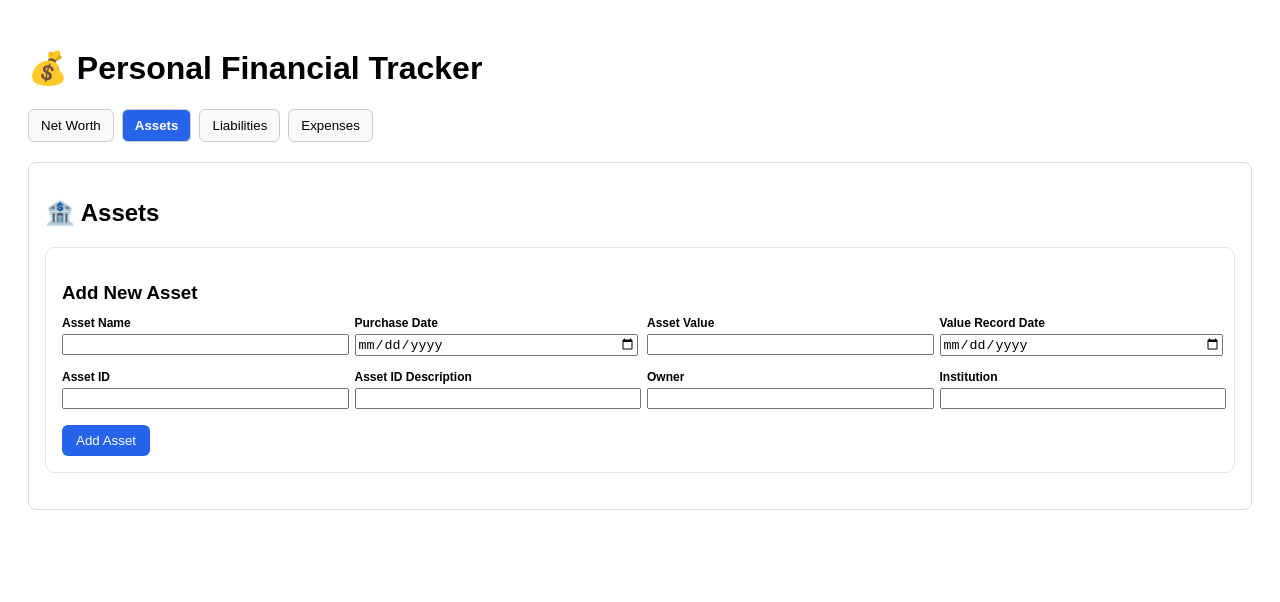
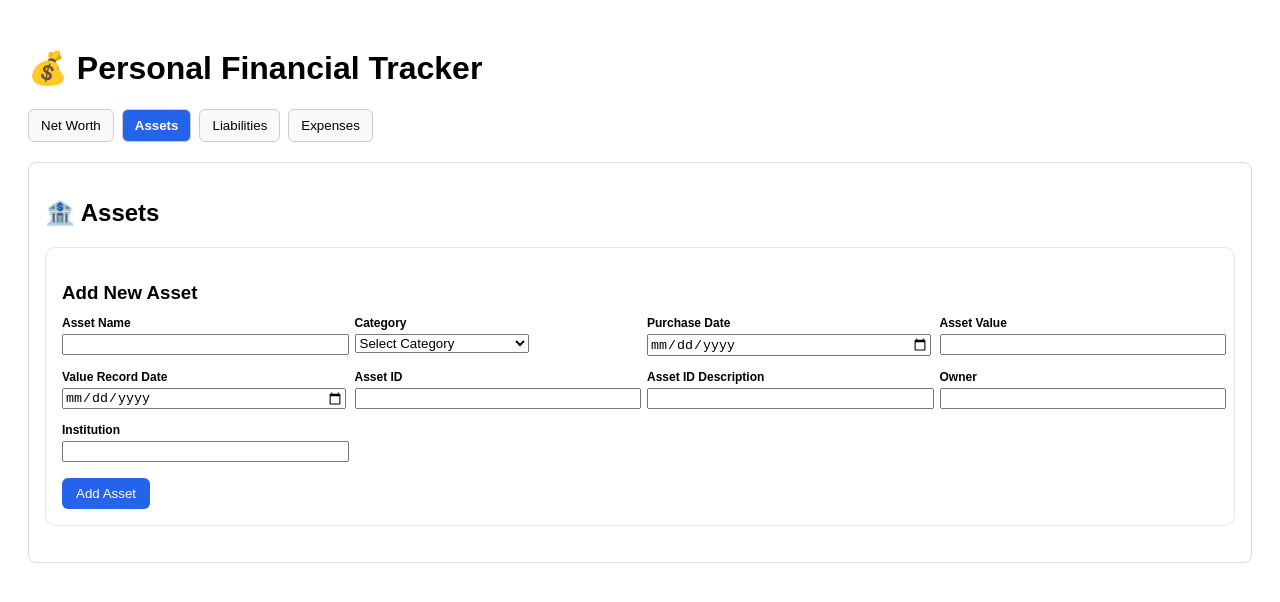
Before and after one commit to pinaki-GH/personal-finance-tracker-test, a Next.js app: page / in a window 1280 px wide. Both pictures are taken after a click on the button "Assets". Shown: the top 602 px of the page. Built offline with nearby package versions, Linux system fonts and the light colour scheme.

Commit message:
Update AssetSection.tsx

```diff
--- a/components/AssetSection.tsx
+++ b/components/AssetSection.tsx
@@ -3,8 +3,20 @@
 import { useEffect, useState } from "react";
 import { getData, saveData } from "../utils/storage";
 
+const ASSET_CATEGORIES = [
+  "Cash & Cash Equivalents",
+  "Equity",
+  "Debt",
+  "Real Assets",
+  "Alternatives",
+  "Retirement",
+  "Insurance-linked",
+  "Other"
+];
+
 type Asset = {
   assetName: string;
+  category: string;
   purchaseDate: Date | null;
   assetValue: string;
   valueRecordDate: Date | null;
@@ -21,6 +33,7 @@ type StoredAsset = Omit<Asset, "purchaseDate" | "valueRecordDate"> & {
 
 const emptyForm: Asset = {
   assetName: "",
+  category: "",
   purchaseDate: null,
   assetValue: "",
   valueRecordDate: null,
@@ -36,7 +49,6 @@ export default function AssetSection() {
   const [editIndex, setEditIndex] = useState<number | null>(null);
   const [editForm, setEditForm] = useState<Asset>(emptyForm);
 
-  // Load assets
   useEffect(() => {
     const stored: StoredAsset[] = getData("assets");
     setAssets(
@@ -48,7 +60,6 @@ export default function AssetSection() {
     );
   }, []);
 
-  // Persist assets
   const persist = (updated: Asset[]) => {
     const dehydrated: StoredAsset[] = updated.map(a => ({
       ...a,
@@ -62,14 +73,12 @@ export default function AssetSection() {
   const formatDate = (d: Date | null) =>
     d ? d.toISOString().split("T")[0] : "";
 
-  // Add asset
   const addAsset = () => {
-    if (!form.assetName || !form.assetValue) return;
+    if (!form.assetName || !form.assetValue || !form.category) return;
     persist([...assets, form]);
     setForm(emptyForm);
   };
 
-  // Edit actions
   const startEdit = (i: number) => {
     setEditIndex(i);
     setEditForm(assets[i]);
@@ -80,12 +89,7 @@ export default function AssetSection() {
     const updated = [...assets];
     updated[editIndex] = editForm;
     persist(updated);
-    cancelEdit();
-  };
-
-  const cancelEdit = () => {
     setEditIndex(null);
-    setEditForm(emptyForm);
   };
 
   const deleteAsset = (i: number) =>
@@ -95,109 +99,76 @@ export default function AssetSection() {
     <section>
       <h2>🏦 Assets</h2>
 
-      {/* Asset Creation Card */}
       <div className="card">
         <h3>Add New Asset</h3>
 
         <div className="form-grid">
           <div>
             <label>Asset Name</label>
-            <input
-              value={form.assetName}
-              onChange={e => setForm({ ...form, assetName: e.target.value })}
-            />
+            <input value={form.assetName} onChange={e => setForm({ ...form, assetName: e.target.value })} />
+          </div>
+
+          <div>
+            <label>Category</label>
+            <select value={form.category} onChange={e => setForm({ ...form, category: e.target.value })}>
+              <option value="">Select Category</option>
+              {ASSET_CATEGORIES.map(c => (
+                <option key={c} value={c}>{c}</option>
+              ))}
+            </select>
           </div>
 
           <div>
             <label>Purchase Date</label>
-            <input
-              type="date"
-              value={formatDate(form.purchaseDate)}
-              onChange={e =>
-                setForm({
-                  ...form,
-                  purchaseDate: e.target.value ? new Date(e.target.value) : null
-                })
-              }
-            />
+            <input type="date" value={formatDate(form.purchaseDate)} onChange={e => setForm({ ...form, purchaseDate: e.target.value ? new Date(e.target.value) : null })} />
           </div>
 
           <div>
             <label>Asset Value</label>
-            <input
-              value={form.assetValue}
-              onChange={e => setForm({ ...form, assetValue: e.target.value })}
-            />
+            <input value={form.assetValue} onChange={e => setForm({ ...form, assetValue: e.target.value })} />
           </div>
 
           <div>
             <label>Value Record Date</label>
-            <input
-              type="date"
-              value={formatDate(form.valueRecordDate)}
-              onChange={e =>
-                setForm({
-                  ...form,
-                  valueRecordDate: e.target.value ? new Date(e.target.value) : null
-                })
-              }
-            />
+            <input type="date" value={formatDate(form.valueRecordDate)} onChange={e => setForm({ ...form, valueRecordDate: e.target.value ? new Date(e.target.value) : null })} />
           </div>
 
           <div>
             <label>Asset ID</label>
-            <input
-              value={form.assetId}
-              onChange={e => setForm({ ...form, assetId: e.target.value })}
-            />
+            <input value={form.assetId} onChange={e => setForm({ ...form, assetId: e.target.value })} />
           </div>
 
           <div>
             <label>Asset ID Description</label>
-            <input
-              value={form.assetIdDescription}
-              onChange={e =>
-                setForm({ ...form, assetIdDescription: e.target.value })
-              }
-            />
+            <input value={form.assetIdDescription} onChange={e => setForm({ ...form, assetIdDescription: e.target.value })} />
           </div>
 
           <div>
             <label>Owner</label>
-            <input
-              value={form.owner}
-              onChange={e => setForm({ ...form, owner: e.target.value })}
-            />
+            <input value={form.owner} onChange={e => setForm({ ...form, owner: e.target.value })} />
           </div>
 
           <div>
             <label>Institution</label>
-            <input
-              value={form.institution}
-              onChange={e => setForm({ ...form, institution: e.target.value })}
-            />
+            <input value={form.institution} onChange={e => setForm({ ...form, institution: e.target.value })} />
           </div>
         </div>
 
         <div className="card-actions">
-          <button className="primary" onClick={addAsset}>
-            Add Asset
-          </button>
+          <button className="primary" onClick={addAsset}>Add Asset</button>
         </div>
       </div>
 
-      {/* Asset Table with Scroll */}
       {assets.length > 0 && (
         <div className="table-scroll-wrapper">
           <table className="data-table wide-table">
             <thead>
               <tr>
                 <th>Asset Name</th>
+                <th>Category</th>
                 <th>Purchase Date</th>
                 <th>Asset Value</th>
                 <th>Value Record Date</th>
-                <th>Asset ID</th>
-                <th>ID Description</th>
                 <th>Owner</th>
                 <th>Institution</th>
                 <th>Actions</th>
@@ -210,26 +181,30 @@ export default function AssetSection() {
                   {editIndex === i ? (
                     <>
                       <td><input value={editForm.assetName} onChange={e => setEditForm({ ...editForm, assetName: e.target.value })} /></td>
+                      <td>
+                        <select value={editForm.category} onChange={e => setEditForm({ ...editForm, category: e.target.value })}>
+                          {ASSET_CATEGORIES.map(c => (
+                            <option key={c} value={c}>{c}</option>
+                          ))}
+                        </select>
+                      </td>
                       <td><input type="date" value={formatDate(editForm.purchaseDate)} onChange={e => setEditForm({ ...editForm, purchaseDate: e.target.value ? new Date(e.target.value) : null })} /></td>
                       <td><input value={editForm.assetValue} onChange={e => setEditForm({ ...editForm, assetValue: e.target.value })} /></td>
                       <td><input type="date" value={formatDate(editForm.valueRecordDate)} onChange={e => setEditForm({ ...editForm, valueRecordDate: e.target.value ? new Date(e.target.value) : null })} /></td>
-                      <td><input value={editForm.assetId} onChange={e => setEditForm({ ...editForm, assetId: e.target.value })} /></td>
-                      <td><input value={editForm.assetIdDescription} onChange={e => setEditForm({ ...editForm, assetIdDescription: e.target.value })} /></td>
                       <td><input value={editForm.owner} onChange={e => setEditForm({ ...editForm, owner: e.target.value })} /></td>
                       <td><input value={editForm.institution} onChange={e => setEditForm({ ...editForm, institution: e.target.value })} /></td>
                       <td className="actions">
                         <button onClick={saveEdit}>Save</button>
-                        <button onClick={cancelEdit}>Cancel</button>
+                        <button onClick={() => setEditIndex(null)}>Cancel</button>
                       </td>
                     </>
                   ) : (
                     <>
                       <td>{a.assetName}</td>
+                      <td>{a.category}</td>
                       <td>{formatDate(a.purchaseDate)}</td>
                       <td>₹{Number(a.assetValue).toLocaleString()}</td>
                       <td>{formatDate(a.valueRecordDate)}</td>
-                      <td>{a.assetId}</td>
-                      <td>{a.assetIdDescription}</td>
                       <td>{a.owner}</td>
                       <td>{a.institution}</td>
                       <td className="actions">
```
